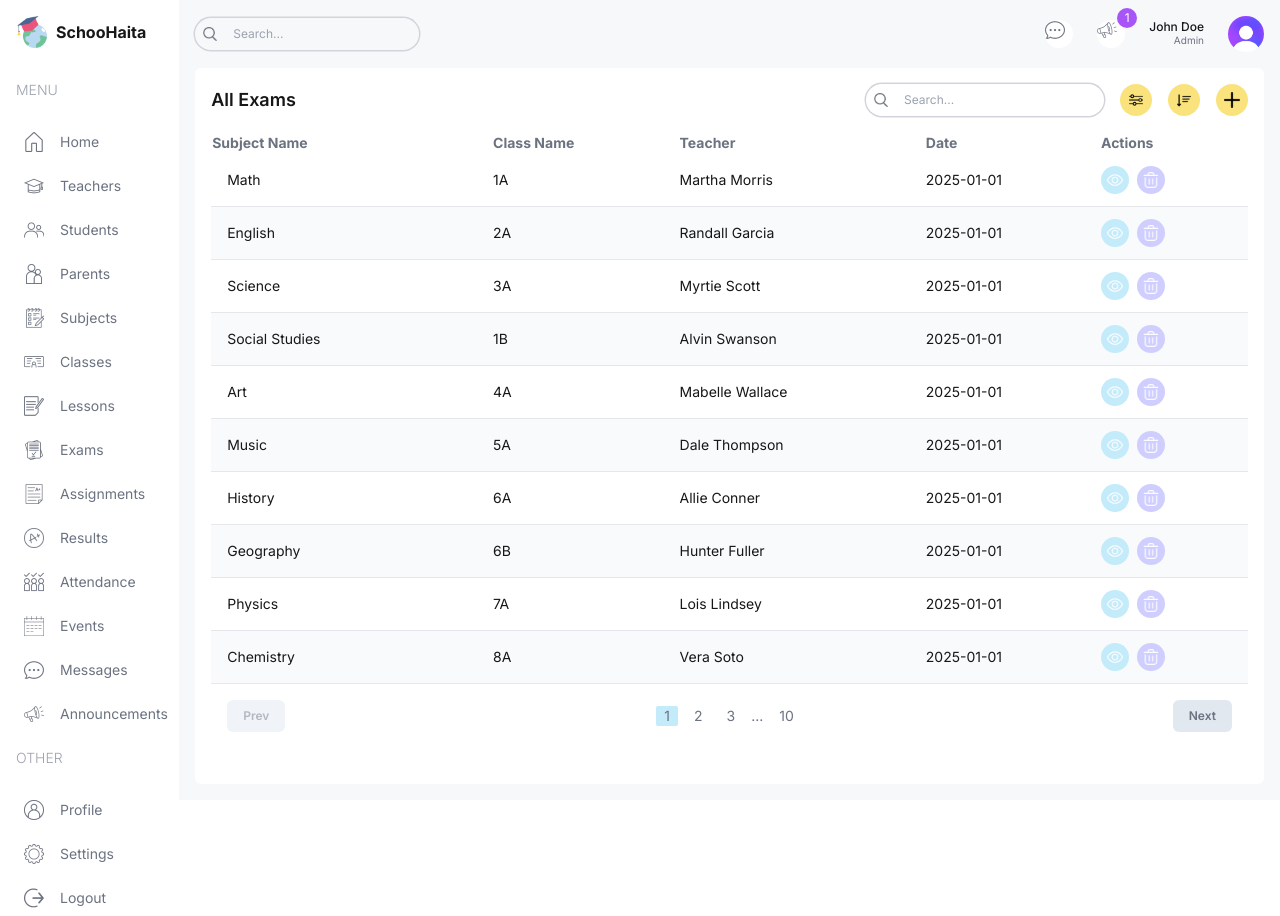
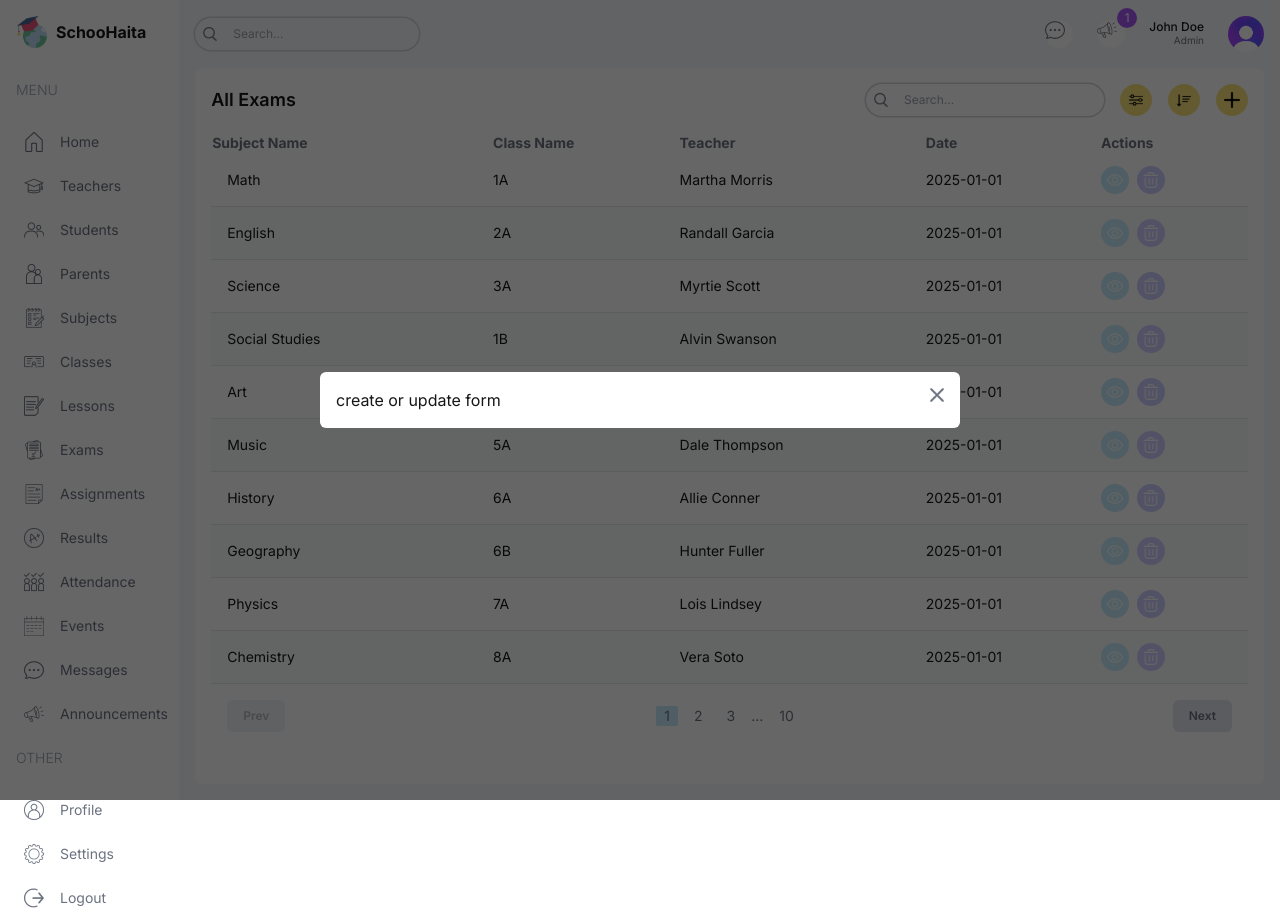
Before and after one commit to haitaa/School-Management, a Next.js app: page /list/exams in a window 1280 px wide. Both pictures are taken after a click on the button 1231 px from the left and 100 px from the top of the page. Built offline with nearby package versions, Linux system fonts and the light colour scheme.

Commit message:
Form modal design

```diff
--- a/src/components/form-modal.tsx
+++ b/src/components/form-modal.tsx
@@ -1,6 +1,7 @@
 "use client";
 
 import Image from "next/image";
+import { useState } from "react";
 
 interface FormModalProps {
   table:
@@ -30,13 +31,44 @@
       ? "bg-haitaSky"
       : "bg-haitaPurple";
 
+  const [open, setOpen] = useState(false);
+
+  const Form = () => {
+    return type === "delete" && id ? (
+      <form action={""} className="p-4 flex flex-col gap-4">
+        <span className="text-center font-medium">
+          All data will be lost. Are you sure you want to delete this {table}?
+        </span>
+        <button className="bg-red-700 text-white py-2 px-4 rounded-md border-none w-max self-center">
+          Delete
+        </button>
+      </form>
+    ) : (
+      "create or update form"
+    );
+  };
+
   return (
     <>
       <button
         className={`${size} flex items-center justify-center rounded-full ${bgColor}`}
+        onClick={() => setOpen(true)}
       >
         <Image src={`/${type}.png`} alt="" width={16} height={16} />
       </button>
+      {open && (
+        <div className="w-screen h-screen absolute left-0 top-0 bg-black bg-opacity-60 z-50 flex items-center justify-center">
+          <div className="bg-white p-4 rounded-md relative w-[90%] md:w-[70%] lg:w-[60%] xl:w-[50%] 2xl:w-[40%]">
+            <Form />
+            <div
+              className="absolute top-4 right-4 cursor-pointer"
+              onClick={() => setOpen(false)}
+            >
+              <Image src={"/close.png"} alt="" width={14} height={14} />
+            </div>
+          </div>
+        </div>
+      )}
     </>
   );
 };
```
